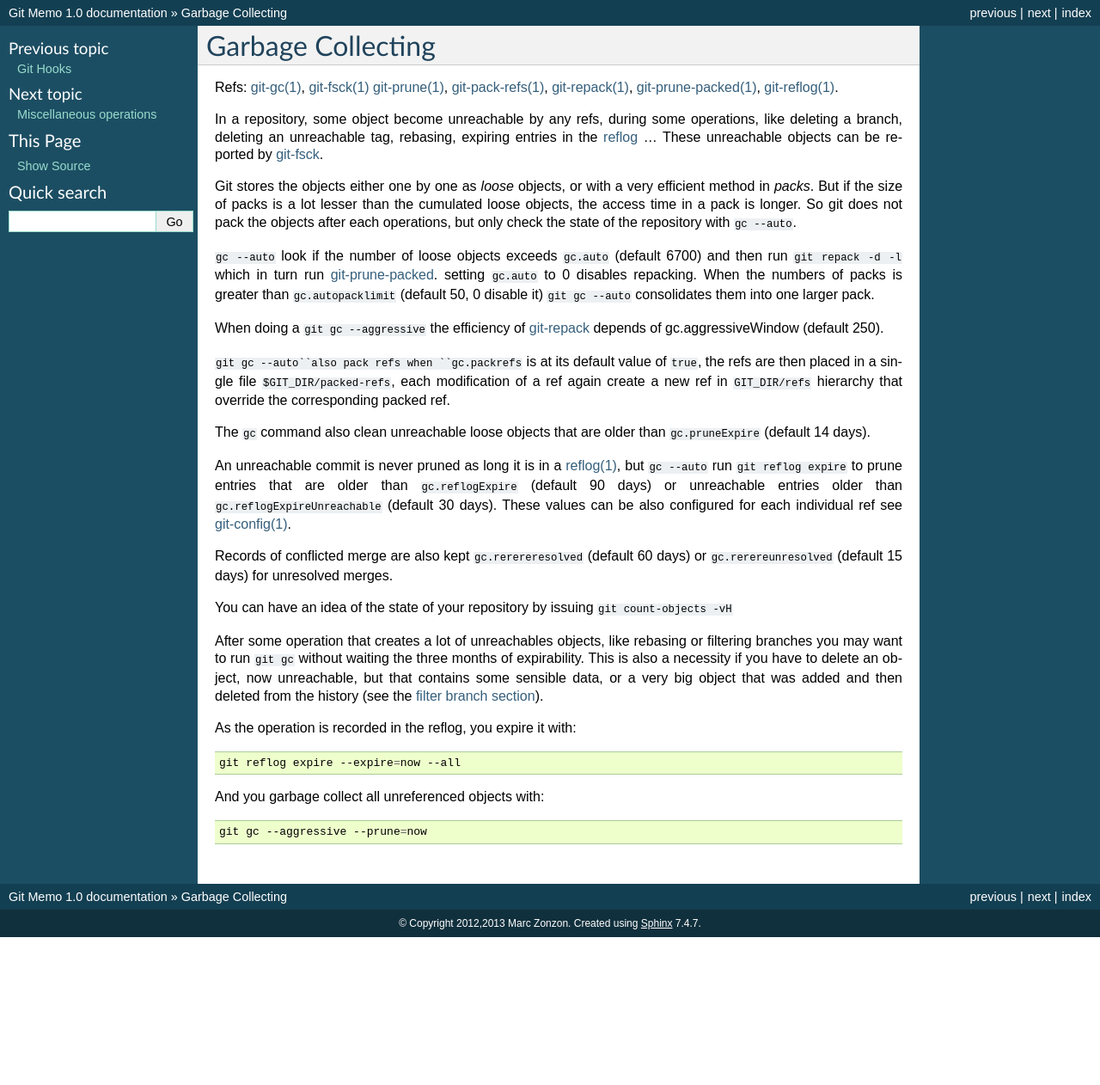
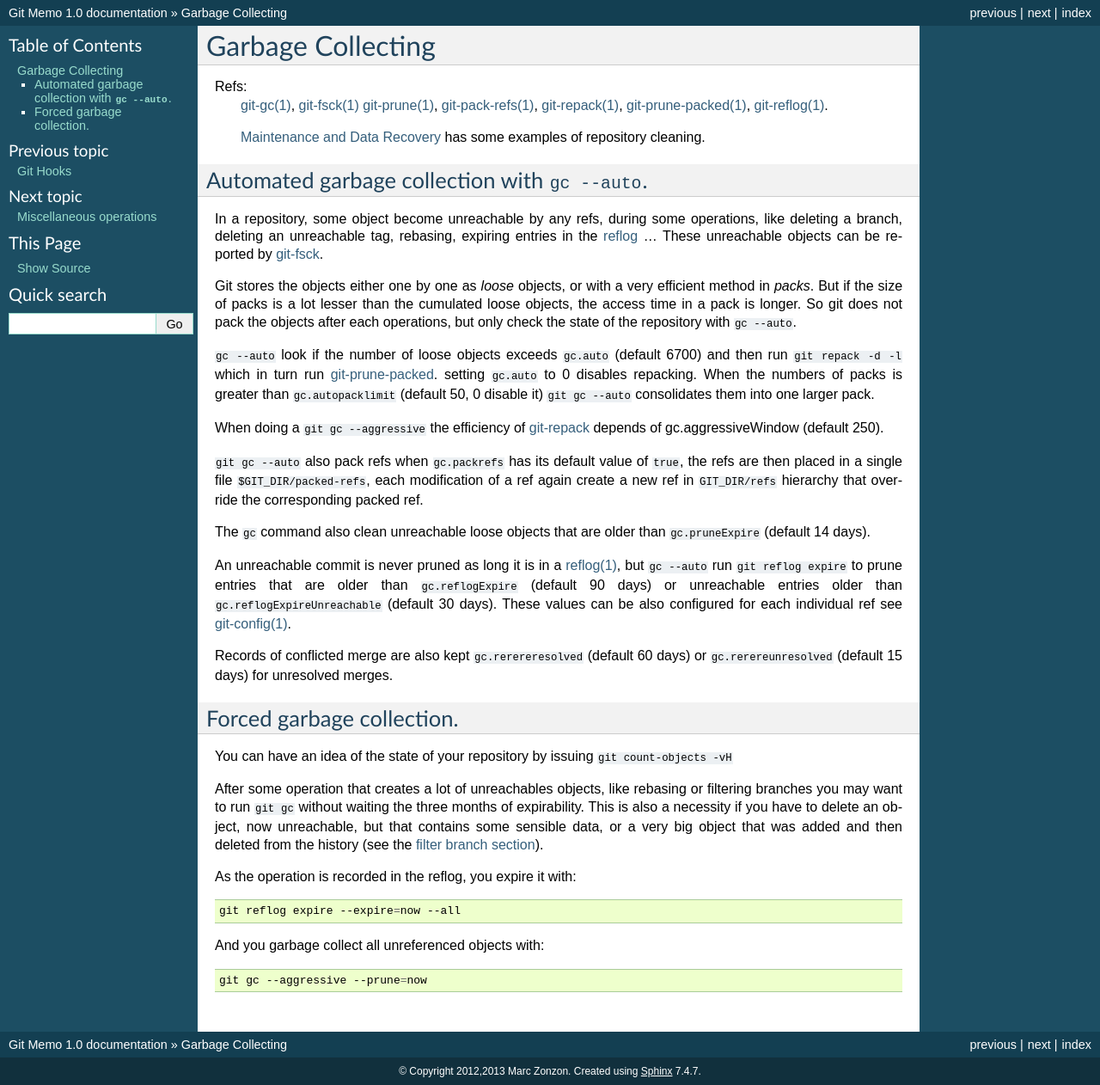
Before and after one commit to marczz/git-memo, a Sphinx documentation site: the page built from source/garbage_collecting.rst, in a window 1280 px wide. Shown: the whole page at 86% size. Built offline with Sphinx 7.4.7, drawn with Linux system fonts in a browser that asks for light colours; before the commit the page ends 1090 px from its top, so only the background shows below that.

Commit message:
garbage_collecting.rst: minor format fix.

```diff
--- a/source/garbage_collecting.rst
+++ b/source/garbage_collecting.rst
@@ -1,13 +1,20 @@
 Garbage Collecting
 ==================
 
-Refs: :gitdoc:`git-gc(1) <git-gc.html>`, :gitdoc:`git-fsck(1)
-<git-fsck.html>` :gitdoc:`git-prune(1) <git-prune.html>`,
-:gitdoc:`git-pack-refs(1) <git-pack-refs.htm>`,
-:gitdoc:`git-repack(1) <git-repack.html>`,
-:gitdoc:`git-prune-packed(1) <git-prune-packed.html>`,
-:gitdoc:`git-reflog(1) <git-reflog.html>`.
+Refs:
+  :gitdoc:`git-gc(1) <git-gc.html>`, :gitdoc:`git-fsck(1)
+  <git-fsck.html>` :gitdoc:`git-prune(1) <git-prune.html>`,
+  :gitdoc:`git-pack-refs(1) <git-pack-refs.htm>`,
+  :gitdoc:`git-repack(1) <git-repack.html>`,
+  :gitdoc:`git-prune-packed(1) <git-prune-packed.html>`,
+  :gitdoc:`git-reflog(1) <git-reflog.html>`.
 
+  :progit:`Maintenance and Data Recovery
+  <Git-Internals-Maintenance-and-Data-Recovery>`
+  has some examples of repository cleaning.
+
+Automated garbage collection with ``gc --auto``.
+------------------------------------------------
 
 In a repository, some object become unreachable by any refs, during
 some operations, like deleting a branch, deleting an unreachable tag,
@@ -32,7 +39,7 @@ greater than ``gc.autopacklimit``  (default 50, 0 disable it)
 When doing a ``git gc --aggressive`` the efficiency of :gitdoc:`git-repack <git-repack.html>` depends
 of gc.aggressiveWindow (default 250).
 
-``git gc --auto``also pack refs when ``gc.packrefs`` is at its default
+``git gc --auto`` also pack refs when ``gc.packrefs`` has its default
 value of ``true``, the refs are then placed in a single file
 ``$GIT_DIR/packed-refs``, each modification of a ref again create a
 new ref in ``GIT_DIR/refs`` hierarchy that override the corresponding
@@ -53,6 +60,8 @@ Records of conflicted merge are also kept ``gc.rerereresolved``
 (default 60 days) or ``gc.rerereunresolved`` (default 15 days) for
 unresolved merges.
 
+Forced garbage collection.
+--------------------------
 
 You can have an idea of the state of your repository by issuing
 ``git count-objects -vH``
```
